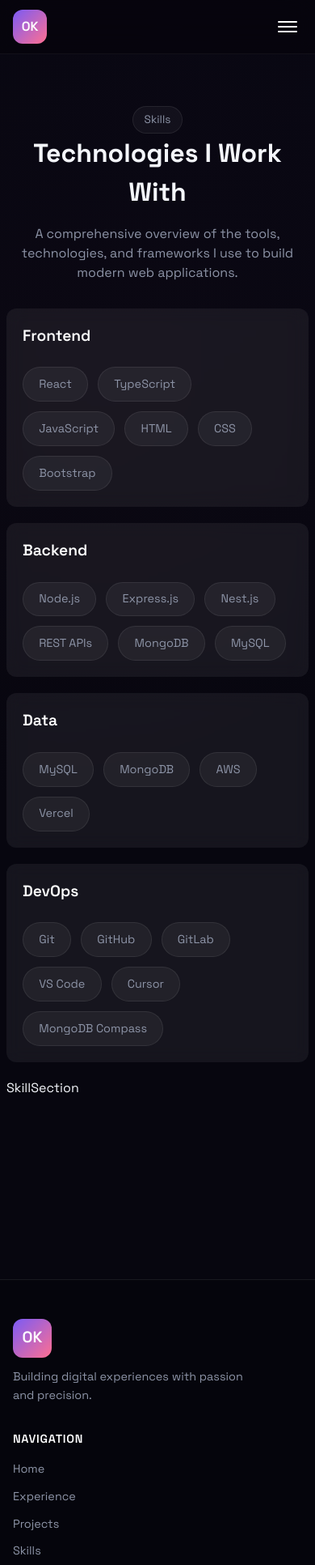
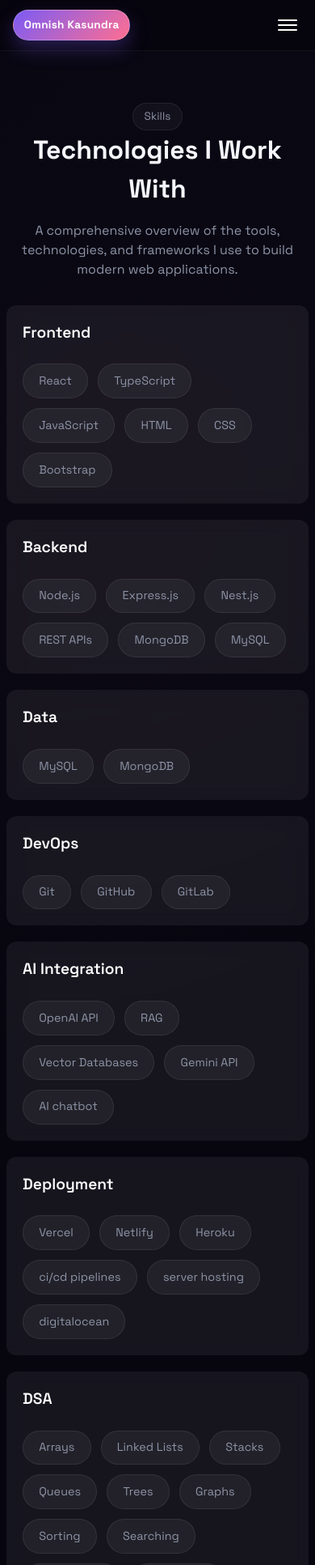
Before and after one commit to omnish111/portfolio-, a React (Vite) app: page /skills in a window 390 px wide. Shown: the top 1933 px of the page at 81% size. Built offline with nearby package versions, Linux system fonts and the light colour scheme.

Commit message:
add new project

```diff
--- a/src/components/Navbar.jsx
+++ b/src/components/Navbar.jsx
@@ -21,7 +21,7 @@
     <header className={`nav ${scrolled ? "scrolled" : ""}`}>
       <div className="nav-shell">
         <NavLink className="logo" to="/" onClick={() => setOpen(false)} end>
-          <span>OK</span>
+          <span>Omnish Kasundra</span>
         </NavLink>
         <nav className={`nav-links ${open ? "is-open" : ""}`}>
           {navigation.map((item) => (
--- a/src/components/ProjectCard.jsx
+++ b/src/components/ProjectCard.jsx
@@ -17,7 +17,15 @@
         Featured Project
       </div>
       <h3 className="project-title">{project.title}</h3>
-      <p className="project-description">{project.description}</p>
+      {Array.isArray(project.description) ? (
+        <ul className="project-description project-description-list">
+          {project.description.map((point, i) => (
+            <li key={i}>• {point}</li>
+          ))}
+        </ul>
+      ) : (
+        <p className="project-description">{project.description}</p>
+      )}
     </div>
     <div className="project-footer">
       <div className="project-tags">
--- a/src/components/Skills.jsx
+++ b/src/components/Skills.jsx
@@ -33,8 +33,9 @@
       <SkillSection title="Backend" items={skills.Backend || []} index={1} />
       <SkillSection title="Data" items={skills.Data || []} index={2} />
       <SkillSection title="DevOps" items={skills.DevOps || []} index={3} />
-      SkillSection
-
+      <SkillSection title="AI Integration" items={skills["AI Integration"] || []} index={4} />
+      <SkillSection title="Deployment" items={skills.Deployment || []} index={5} />
+      <SkillSection title="DSA" items={skills.DSA || []} index={6} />
     </div>
   </section>
 );
--- a/src/data/content.js
+++ b/src/data/content.js
@@ -31,9 +31,16 @@
   {
     company: "Elsner Technology Pvt. Ltd.",
     role: "Intern",
-    period: "3 months",
+    period: "May 2025 - June 2025",
     summary: "Worked on a project to build a web application for a client.",
-    highlights: [" I am completed my internship in Reactjs."],
+    highlights: [" I am completed my internship as Frontend Developer."],
+  },
+  {
+    company: "ApTech Enterprise Pvt. Ltd.",
+    role: "Intern",
+    period: "Feb 2026 - Present",
+    summary: "Working on a project to build a web applications for a client.",
+    highlights: [" I am currently prsuing my internship as Full Stack Developer."],
   },
   // {
   //   company: "Freelance",
@@ -62,19 +69,40 @@
 ];
 
 export const projects = [
- {
+  {
     title: "Money Health(EMI Calculator)",
-    description:
-      "Developed Money-Health, a responsive web-based EMI Calculator that provides real-time loan calculations including EMI, total interest, and repayment breakdown.Designed a clean user-friendly interface with optimized logic for instant results and deployed the application on Vercel for fast global access.",
+    description: [
+      "Developed Money-Health, a responsive web-based EMI Calculator that computes monthly EMI, total interest, and total repayment based on loan amount, interest rate, and tenure.",
+      "Implemented real-time loan calculation logic using JavaScript, enabling instant result updates as users modify loan parameters.",
+      "Designed a clean, intuitive, and mobile-responsive UI to provide a smooth user experience across devices.",
+      "Deployed the application on Vercel, enabling fast global delivery with automatic builds and continuous deployment.",
+    ],
     tags: ["React.js", "Vercel", "Github"],
     live: "https://money-health.vercel.app/",
     // repo: "https://github.com/example/lighthouse",
   },
- {
+  {
     title: "Private Knowledge Q&A",
-    description:
-      "Built a full-stack AI document Q&A platform using React(Vite), Node.js/Express, and OpenAI API for context-aware responses.Implemented a RAG-based system enabling secure document uploads with citation-backend answers and fallback logic.Designed a responsive modern UI and deployed using Vercel for scalable performance.",
-    tags:["React.js", "Node.js", "Integrated AI", "Vercel", " Github"],
+    description: [
+      "Built a full-stack AI document Q&A platform using React (Vite), Node.js, Express, and OpenAI API to generate context-aware answers from uploaded documents.",
+      "Implemented a Retrieval-Augmented Generation (RAG) pipeline to process uploaded files, extract relevant context, and produce citation-based AI responses.",
+      "Developed secure document upload and backend APIs for document processing, query handling, and reliable response generation with fallback logic.",
+      "Designed a responsive chat-style UI and deployed the platform on Vercel for scalable performance and fast global access.",
+    ],
+    tags: ["React.js", "Node.js", "Integrated AI", "Vercel", " Github"],
+    live: "https://private-knowledge-q-a-client-k4vj.vercel.app/",
+    // repo: "https://github.com/example/lighthouse",
+  },
+  {
+    title: "Digital Card Platform",
+    description: [
+      "Built a Digital Card Platform, a full-stack digital business card system using React, Node.js, Express, and MongoDB with secure JWT authentication and protected dashboards.",
+      "Implemented QR scan routing to log scan analytics and redirect users to dynamic public profile pages.",
+      "Developed a template-driven card builder with 13 customizable themes, live preview, and profile personalization.",
+      "Engineered real-time analytics using Socket.IO to track taps, clicks, device types, visitor geography, and engagement trends.",
+      "Integrated contact actions, privacy controls, slug management, and production-level security (Helmet, CORS, rate limiting, NoSQL-injection protection).",
+    ],
+    tags: ["React.js", "Node.js", "MongoDB", "DigitalOcean", " Github"],
     live: "https://private-knowledge-q-a-client-k4vj.vercel.app/",
     // repo: "https://github.com/example/lighthouse",
   },
@@ -90,8 +118,37 @@
     "MongoDB",
     "MySQL",
   ],
-  Data: ["MySQL", "MongoDB", "AWS", "Vercel"],
-  DevOps: ["Git", "GitHub", "GitLab", "VS Code", "Cursor", "MongoDB Compass"],
+  Data: ["MySQL", "MongoDB",],
+  DevOps: ["Git", "GitHub", "GitLab"],
+
+  "AI Integration": [
+    "OpenAI API",
+    "RAG",
+    "Vector Databases",
+    "Gemini API",
+    "AI chatbot",
+  ],
+  "Deployment" : [
+    "Vercel",
+    "Netlify",
+    "Heroku",
+    "ci/cd pipelines",
+    "server hosting",
+    "digitalocean"
+  ],
+  "DSA": [
+    "Arrays",
+    "Linked Lists",
+    "Stacks",
+    "Queues",
+    "Trees",
+    "Graphs",
+    "Sorting",
+    "Searching",
+    "Linked Lists",
+    "Hash maps",
+    "Recursion",
+  ],
 };
 
 export const contact = {
--- a/src/styles/global.css
+++ b/src/styles/global.css
@@ -1,6 +1,11 @@
 :root {
-  font-family: "Space Grotesk", system-ui, -apple-system, BlinkMacSystemFont,
-    "Segoe UI", sans-serif;
+  font-family:
+    "Space Grotesk",
+    system-ui,
+    -apple-system,
+    BlinkMacSystemFont,
+    "Segoe UI",
+    sans-serif;
   line-height: 1.5;
   font-weight: 400;
   color: #f4f6fb;
@@ -16,8 +21,9 @@
   --border: rgba(255, 255, 255, 0.08);
   --blur: rgba(255, 255, 255, 0.02);
   --max-width: 1200px;
-  --font-mono: "JetBrains Mono", "SF Mono", "Monaco", "Inconsolata",
-    "Roboto Mono", monospace;
+  --font-mono:
+    "JetBrains Mono", "SF Mono", "Monaco", "Inconsolata", "Roboto Mono",
+    monospace;
 }
 
 html {
@@ -71,11 +77,8 @@
 body {
   margin: 0;
   min-height: 100vh;
-  background: radial-gradient(
-      circle at top,
-      rgba(122, 91, 245, 0.25),
-      transparent 40%
-    ),
+  background:
+    radial-gradient(circle at top, rgba(122, 91, 245, 0.25), transparent 40%),
     radial-gradient(
       circle at 20% 20%,
       rgba(255, 111, 145, 0.2),
@@ -138,19 +141,31 @@
 
 .logo {
   display: inline-flex;
-  width: 42px;
-  height: 42px;
-  border-radius: 12px;
+  min-height: 42px;
+  padding: 0.55rem 1rem;
+  border-radius: 999px;
   align-items: center;
   justify-content: center;
   color: #fff;
-  font-weight: 600;
+  font-weight: 700;
+  letter-spacing: 0.02em;
   background: linear-gradient(135deg, #7a5bf5, #ff6f91);
+  border: 1px solid rgba(255, 255, 255, 0.25);
+  box-shadow: 0 10px 24px rgba(122, 91, 245, 0.3);
   text-decoration: none;
   position: absolute;
   left: 1.5rem;
   top: 50%;
   transform: translateY(-50%);
+  white-space: nowrap;
+  transition:
+    transform 180ms ease,
+    box-shadow 180ms ease;
+}
+
+.logo:hover {
+  transform: translateY(-50%) scale(1.02);
+  box-shadow: 0 12px 26px rgba(122, 91, 245, 0.4);
 }
 
 .nav-links {
@@ -430,7 +445,8 @@
 
 .gradient-border {
   border: 1px solid transparent;
-  background-image: linear-gradient(var(--bg-secondary), var(--bg-secondary)),
+  background-image:
+    linear-gradient(var(--bg-secondary), var(--bg-secondary)),
     linear-gradient(120deg, rgba(122, 91, 245, 0.7), rgba(255, 111, 145, 0.7));
   background-origin: border-box;
   background-clip: padding-box, border-box;
@@ -456,7 +472,9 @@
   font-weight: 600;
   letter-spacing: 0.01em;
   cursor: pointer;
-  transition: transform 160ms ease, box-shadow 160ms ease;
+  transition:
+    transform 160ms ease,
+    box-shadow 160ms ease;
 }
 
 .cta-button:hover {
@@ -727,6 +745,19 @@
   margin: 0;
 }
 
+.project-description-list {
+  list-style: none;
+  padding: 0;
+  margin: 0;
+  display: flex;
+  flex-direction: column;
+  gap: 0.4rem;
+}
+
+.project-description-list li {
+  font-size: 0.95rem;
+}
+
 .project-footer {
   display: flex;
   flex-direction: column;
@@ -1354,6 +1385,13 @@
   .logo {
     position: static;
     transform: none;
+    min-height: 38px;
+    padding: 0.45rem 0.8rem;
+    font-size: 0.85rem;
+  }
+
+  .logo:hover {
+    transform: none;
   }
 
   .nav-links {
```
